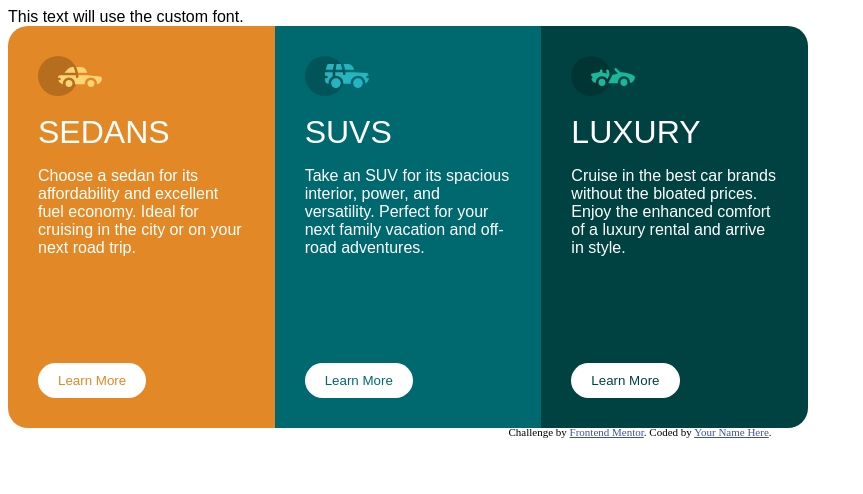
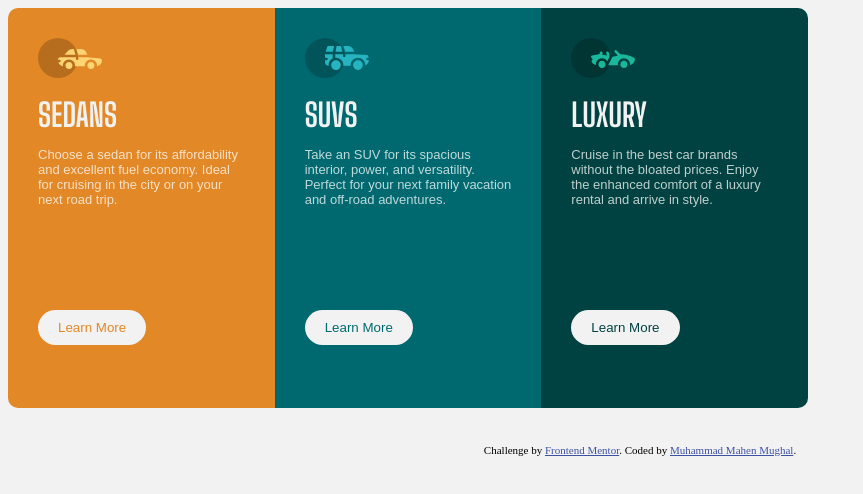
Before and after one commit to mahen2-cmd/3-column-preview-card-component-main, a plain HTML site: page index.html in a window 1280 px wide. Shown: the whole page, without its empty margins (0-863 px from the left). Drawn offline with Linux system fonts and the light colour scheme; a web font is replaced by a local one.

Commit message:
Fixed up the fonts a bit but the alignment is a bit out of order.

```diff
--- a/index.html
+++ b/index.html
@@ -14,13 +14,10 @@
     .attribution a { color: hsl(228, 45%, 44%); }
   </style>
 
+  <link rel="preconnect" href="https://fonts.googleapis.com">
+  <link rel="preconnect" href="https://fonts.gstatic.com" crossorigin>
+  <link href="https://fonts.googleapis.com/css2?family=Big+Shoulders+Display:wght@700&family=Lexend+Deca&display=swap" rel="stylesheet">
 
-  <style>
-    @font-face {
-      font-family: 'Big Shoulders';
-      src: url('Big_Shoulders_Display\static\BigShouldersDisplay-Bold.ttf');
-    }
-  </style>
 
   <link rel="stylesheet" href="styles.css">
 </head>
@@ -37,7 +34,9 @@
   </div> -->
 
 
-  <div style="font-family: 'Big Shoulders', sans-serif;">This text will use the custom font.</div>
+  <!-- <div style="font-family: 'Big Shoulders Display', cursive;" >This text will use the custom font.</div> -->
+
+
 
   <div class="container">
     <div class="section1">
@@ -47,9 +46,9 @@
         <svg width="64" height="40" xmlns="http://www.w3.org/2000/svg"><g fill="none" fill-rule="evenodd"><circle fill="#000" opacity=".201" cx="20" cy="20" r="20"/><path d="M52.936 24.11c1.942 0 3.517 1.542 3.517 3.445 0 1.903-1.575 3.445-3.517 3.445s-3.516-1.542-3.516-3.445c0-1.903 1.574-3.445 3.516-3.445zm-21.957 0c1.942 0 3.517 1.542 3.517 3.445 0 1.903-1.575 3.445-3.517 3.445s-3.516-1.542-3.516-3.445c0-1.903 1.574-3.445 3.516-3.445zm6.948-4.848v1.429c0 .716.61 1.293 1.348 1.259a1.295 1.295 0 001.225-1.295v-1.393h8.256l13.483 1.313c.956.093 1.676.881 1.676 1.814 0 2.89-2.126 5.303-4.926 5.819.397-3.557-2.458-6.62-6.053-6.62-3.646 0-6.504 3.14-6.039 6.723h-9.879c.466-3.588-2.397-6.722-6.039-6.722-3.595 0-6.45 3.062-6.052 6.62-2.14-.398-3.916-1.912-4.61-3.931h1.142c.731 0 1.32-.598 1.285-1.322-.033-.678-.629-1.2-1.322-1.2H20v-.251c0-1.274 1.066-2.243 2.306-2.243h15.62zM42.59 11c2.645 0 4.99 1.556 5.972 3.963l.726 1.779H40.17L38.413 11h4.178zm-6.865 0l1.758 5.741H26.505l3.357-3.654A6.502 6.502 0 0134.644 11h1.082z" fill="#FFD473" fill-rule="nonzero"/></g></svg>
 
         <br>
-        <div style="font-family: 'Big Shoulders', sans-serif; color:white; font-size: xx-large;">SEDANS</div>
+        <div style="font-family: 'Big Shoulders Display', cursive; color: hsl(0, 0%, 95%); font-size: xx-large;">SEDANS</div>
 
-        <p style="font-family: 'Lexend_Deca', sans-serif; color:white;">Choose a sedan for its affordability and excellent fuel economy. Ideal for cruising in the city
+        <p style="font-family: 'Lexend_Deca', sans-serif;">Choose a sedan for its affordability and excellent fuel economy. Ideal for cruising in the city
     or on your next road trip.</p>
 
 
@@ -79,11 +78,11 @@
         <svg width="64" height="40" xmlns="http://www.w3.org/2000/svg"><g fill="none" fill-rule="evenodd"><circle fill="#000" opacity=".201" cx="20" cy="20" r="20"/><path d="M31.002 22.358c2.917 0 5.18 2.593 4.762 5.506a4.828 4.828 0 01-2.962 3.778 4.797 4.797 0 01-5.3-1.165c-1.188-1.26-1.235-2.613-1.263-2.613-.42-2.924 1.857-5.506 4.763-5.506zm22 0c3.457 0 5.798 3.567 4.41 6.744A4.816 4.816 0 0152.3 31.94a4.826 4.826 0 01-4.06-4.077c-.42-2.915 1.846-5.506 4.762-5.506zm-15.04-6.083v1.462a1.29 1.29 0 001.352 1.29c.693-.033 1.227-.631 1.227-1.326v-1.426h8.3l13.056.716a1.29 1.29 0 011.164.917c.27.895.446 1.477.563 1.87h-1.047c-.694 0-1.291.534-1.324 1.228a1.29 1.29 0 001.288 1.352h1.445c-.164 2.225-1.57 4.193-3.6 5.05.13-4.212-3.255-7.63-7.384-7.63-4.317 0-7.762 3.718-7.358 8.086h-7.285c.43-4.655-3.503-8.531-8.131-8.046v-3.543h7.734zm-10.312 0v4.308a7.4 7.4 0 00-4.006 7.274 3.874 3.874 0 01-3.642-3.864v-1.635h1.46a1.29 1.29 0 000-2.58h-1.461v-3.213l.003-.29h7.646zm14.986-8.196c2.65 0 5 1.592 5.984 4.055l.63 1.579a5.525 5.525 0 01-.065-.004l-.026-.002-.034-.002-.022-.002a4.178 4.178 0 00-.224-.006l-.098-.001h-.039l-.136-.001h-.052l-.326-.001H40.211L38.528 8.08zm-13.632 0l-1.122 5.616h-7.144l1.47-4.71a1.29 1.29 0 011.231-.906h5.565zm6.832 0l1.683 5.615h-7.007l1.121-5.615h4.203z" fill="#26B5C0" fill-rule="nonzero"/></g></svg>
 
         <br>
-        <div style="font-family: 'Big Shoulders', sans-serif; color:white; font-size: xx-large;">SUVS</div>
+        <div style="font-family: 'Big Shoulders Display', cursive; color: hsl(0, 0%, 95%); font-size: xx-large;">SUVS</div>
 
 
 
-        <p style="font-family: 'Lexend_Deca', sans-serif; color:white;">Take an SUV for its spacious interior, power, and versatility. Perfect for your next family vacation
+        <p style="font-family: 'Lexend_Deca', sans-serif; font-size: small;">Take an SUV for its spacious interior, power, and versatility. Perfect for your next family vacation
           and off-road adventures.</p>
 
 
@@ -111,12 +110,12 @@
 
         <svg width="64" height="40" xmlns="http://www.w3.org/2000/svg"><g fill="none" fill-rule="evenodd"><circle fill="#000" opacity=".201" cx="20" cy="20" r="20"/><path d="M30.98 22.835c1.941 0 3.516 1.604 3.516 3.583 0 1.978-1.575 3.582-3.517 3.582s-3.516-1.604-3.516-3.582c0-1.979 1.574-3.583 3.516-3.583zm21.956 0c1.942 0 3.517 1.604 3.517 3.583 0 1.978-1.575 3.582-3.517 3.582s-3.516-1.604-3.516-3.582c0-1.979 1.574-3.583 3.516-3.583zm-9.143-10.45a1.27 1.27 0 011.819 0l3.715 3.784c4.444-.115 9.7 1.142 13.964 3.753.387.237.624.664.624 1.124 0 3.006-2.126 5.514-4.926 6.05.397-3.698-2.458-6.882-6.053-6.882-3.646 0-6.504 3.264-6.039 6.99h-9.669c.76-1.544.993-2.026 1.337-2.711l.082-.162c.421-.835 1.056-2.07 2.883-5.65 1.68-.023 3.47-.408 5.247-1.403l-2.984-3.04a1.328 1.328 0 010-1.854zm-7.68 1.064c.683-.2 1.395.202 1.592.898l.749 2.652a3.46 3.46 0 01-.247 2.51l-1.733 3.395-.216.424c-1.07-1.89-3.06-3.114-5.279-3.114-3.595 0-6.45 3.184-6.052 6.885-1.832-.347-3.414-1.537-4.278-3.276a1.331 1.331 0 01.117-1.376l.955-1.303-1.325-1.295c-.751-.735-.376-2.024.64-2.231l6.614-1.346.13-.026c.092-.019.145-.03.157-.031.314-.146 1.07-.591 1.07-1.506 0-.734.592-1.327 1.316-1.31.712.016 1.268.662 1.256 1.388a4.11 4.11 0 01-.348 1.611 22.69 22.69 0 014.7 1.146l-.7-2.473a1.314 1.314 0 01.882-1.622z" fill="#19B89D" fill-rule="nonzero"/></g></svg>
         <br>
-        <div style="font-family: 'Big Shoulders', sans-serif; color:white; font-size: xx-large;">LUXURY</div>
+        <div style="font-family: 'Big Shoulders Display', cursive; color: hsl(0, 0%, 95%); font-size: xx-large;">LUXURY</div>
 
 
 
 
-        <p style="font-family: 'Lexend_Deca', sans-serif; color:white;">Cruise in the best car brands without the bloated prices. Enjoy the enhanced comfort of a luxury
+        <p style="font-family: 'Lexend_Deca', sans-serif;">Cruise in the best car brands without the bloated prices. Enjoy the enhanced comfort of a luxury
           rental and arrive in style.</p>
 
 
@@ -139,9 +138,12 @@
     </div>
 
 
+  <br>
+  <br>
+
   <div class="attribution">
     Challenge by <a href="https://www.frontendmentor.io?ref=challenge" target="_blank">Frontend Mentor</a>.
-    Coded by <a href="#">Your Name Here</a>.
+    Coded by <a href="#">Muhammad Mahen Mughal</a>.
   </div>
 </body>
 </html>
--- a/styles.css
+++ b/styles.css
@@ -1,3 +1,9 @@
+body {
+    background-color: hsl(0, 0%, 95%);
+}
+
+
+
 .row-stack {
     display: flex;
     flex-direction: row;
@@ -6,10 +12,6 @@
     text-align: center;
 }
 
-
-.big-rectangle {
-
-}
 
 .sedan-rectangle {
     width: 300px;
@@ -64,7 +66,7 @@
 
 .section1 {
     background-color: hsl(31, 77%, 52%);
-    border-radius: 20px 0 0 20px;
+    border-radius: 10px 0 0 10px;
 }
 
 .section2 {
@@ -73,7 +75,7 @@
 
 .section3 {
     background-color: hsl(179, 100%, 13%);
-    border-radius: 0 20px 20px 0;
+    border-radius: 0 10px 10px 0;
 }
 
 .item-container {
@@ -87,7 +89,7 @@
 
 @font-face {
     font-family: 'Big Shoulders';
-    src: url('Big_Shoulders_Display\BigShouldersDisplay-VariableFont_wght.ttf');
+    src: url('Big_Shoulders_Display\static\BigShouldersDisplay-Bold.ttf');
 }
 
 
@@ -98,8 +100,7 @@
 
 
 .button {
-    background-color: white;
-    color: black;
+    background-color: hsl(0, 0%, 95%);
     border: none;
     padding: 10px 20px;
     border-top-left-radius: 20px;
@@ -109,6 +110,15 @@
 }
 
 
+.experiment {
+    font-family: 'Big Shoulders',sans-serif
+}
+
+
+p {
+    font-size: small;
+    color: hsla(0, 0%, 100%, 0.75)
+}
 
 /* 1. Big_Shoulders_Display\static\BigShouldersDisplay-Black.ttf
 2. */
```
